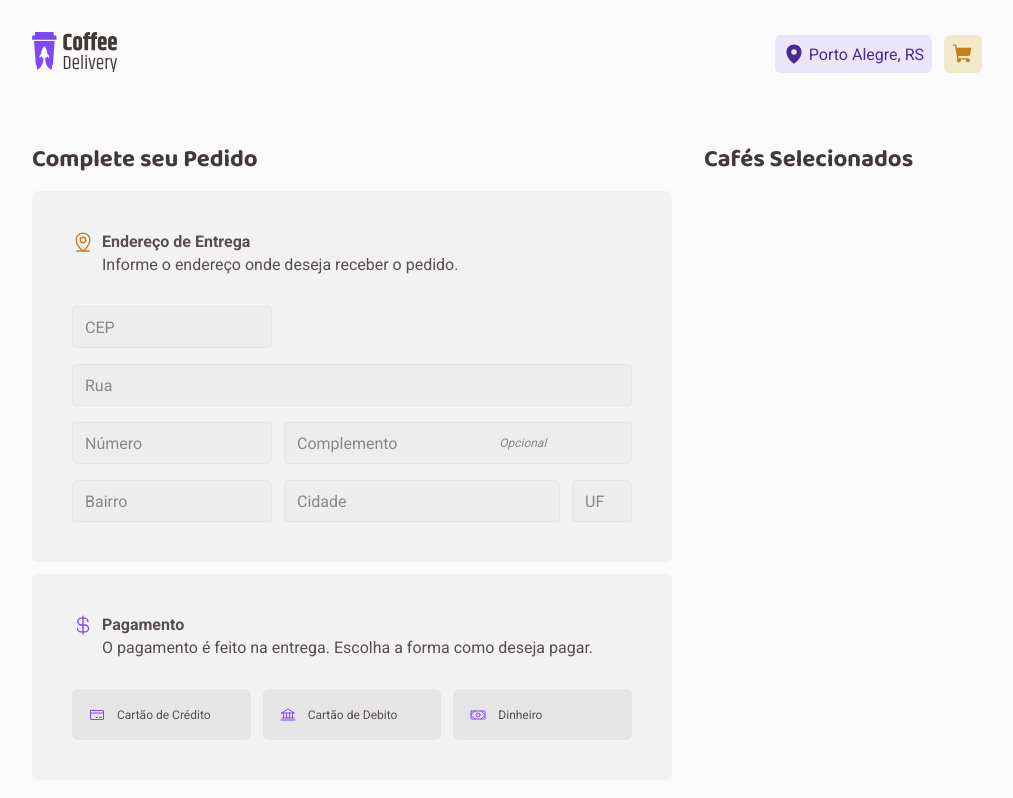
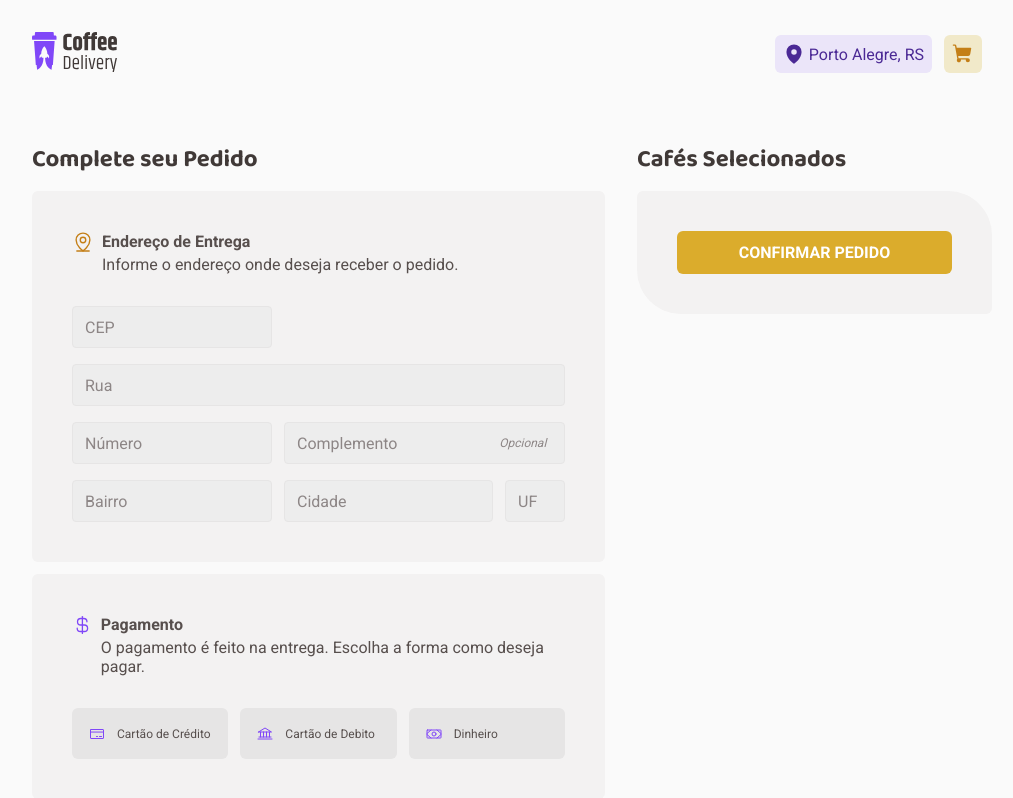
Before and after one commit to hbenvenutti/kaffee-lieferung, a React (Vite) app: page /checkout in a window 1280 px wide. Shown: the top 798 px of the page, without its empty margins (128-1141 px from the left). Built offline with nearby package versions, Linux system fonts and the light colour scheme.

Commit message:
feat(cart): implementado parcialmente o cart na página de checkout
As principais funcionalidades foram implementadas, faltam detalhes de estilização e componentes do
cart.

```diff
--- /dev/null
+++ b/src/pages/checkout/components/cart-card/index.tsx
@@ -0,0 +1,27 @@
+import { Fragment } from 'react';
+
+import { useCart } from '../../../../shared/hooks/cart-context';
+import { CartItem } from '../cart-item';
+
+import { Container } from './styles';
+
+import type { ReactElement } from 'react';
+
+// * ------------------------------------------------------------------------------------------ * //
+
+export const CartCard = (): ReactElement => {
+  const { cart } = useCart();
+
+  return (
+    <Container>
+      {cart.map(item => (
+        <Fragment key={item.title}>
+          <CartItem item={item} />
+          <hr />
+        </Fragment>
+      ))}
+
+      <button>CONFIRMAR PEDIDO</button>
+    </Container>
+  );
+};
--- /dev/null
+++ b/src/pages/checkout/components/cart-card/styles.ts
@@ -0,0 +1,24 @@
+import styled from 'styled-components';
+
+import { cardBase } from '../styles';
+
+// * ------------------------------------------------------------------------------------------ * //
+
+export const Container = styled(cardBase)`
+  border-radius: 0.375rem 2.75rem;
+  gap: 1.5rem;
+
+  hr {
+    border: solid 1px ${props => props.theme['button']};
+  }
+
+  > button {
+    width: 100%;
+    color: ${props => props.theme['confirmation_button_text']};
+    background-color: ${props => props.theme['secondary2']};
+
+    padding: 0.75rem 0.5rem;
+    border-radius: 6px;
+    font-weight: 700;
+  }
+`;
--- /dev/null
+++ b/src/pages/checkout/components/cart-item/index.tsx
@@ -0,0 +1,74 @@
+import { Minus, Plus, Trash } from 'phosphor-react';
+
+import { formatPrice } from '../../../../shared/utils/format-price';
+import { useCart } from '../../../../shared/hooks/cart-context';
+
+import { Container } from './styles';
+
+import type { ReactElement } from 'react';
+import type { CartItemProps } from '../../@types';
+
+// * ------------------------------------------------------------------------------------------ * //
+
+export const CartItem = ({ item, ..._props }: CartItemProps): ReactElement => {
+  // *** --- Props -------------------------------------------------------------------------- *** //
+  const { title, imageUrl, quantity, total } = item;
+
+  // *** --- Contexts ----------------------------------------------------------------------- *** //
+  const { handleChangeQuantityOfItem, handleItemRemovalFromCart } = useCart();
+
+  // *** --- Functions ---------------------------------------------------------------------- *** //
+  const addOneToItemCounter = (): void => {
+    const newQuantity = quantity + 1;
+
+    handleChangeQuantityOfItem(item, newQuantity);
+  };
+
+  // -------------------------------------------------------------------------------------------- //
+
+  const subtractOneFromItemCounter = (): void => {
+    const newQuantity = quantity - 1;
+
+    handleChangeQuantityOfItem(item, newQuantity);
+  };
+
+  // *** --- TSX ---------------------------------------------------------------------------- *** //
+  return (
+    <Container>
+      <div className="info-container">
+        <img src={imageUrl} />
+
+        <div className="info">
+          <h4>{title}</h4>
+
+          <div className="buttons-container">
+            <div className="counter-buttons-container">
+              <button
+                className="counter-button"
+                onClick={subtractOneFromItemCounter}
+              >
+                <Minus weight="fill" />
+              </button>
+
+              <span>{quantity}</span>
+
+              <button
+                className="counter-button"
+                onClick={addOneToItemCounter}
+              >
+                <Plus weight="fill" />
+              </button>
+            </div>
+
+            <button onClick={() => handleItemRemovalFromCart(item)}>
+              <Trash />
+              REMOVER
+            </button>
+          </div>
+        </div>
+      </div>
+
+      <strong>{formatPrice(total)}</strong>
+    </Container>
+  );
+};
--- /dev/null
+++ b/src/pages/checkout/components/cart-item/styles.ts
@@ -0,0 +1,71 @@
+import styled from 'styled-components';
+
+// * ------------------------------------------------------------------------------------------ * //
+
+export const Container = styled.div`
+  display: flex;
+  justify-content: space-between;
+  align-items: flex-start;
+
+  width: 100%;
+  height: 5rem;
+  padding: 0.5rem 0.25rem;
+
+  img {
+    width: 4rem;
+    height: 4rem;
+  }
+
+  h4 {
+    font-weight: 400;
+    line-height: 1.3;
+    color: ${props => props.theme['subtitle']};
+  }
+
+  svg {
+    width: 0.875rem;
+    height: auto;
+    fill: ${props => props.theme['primary2']};
+    background: transparent;
+  }
+
+  .buttons-container {
+    display: flex;
+    justify-content: space-between;
+  }
+
+  .counter-button {
+    background-color: transparent;
+  }
+
+  .counter-buttons-container {
+    display: flex;
+    gap: 0.25rem;
+    padding: 0.5rem;
+    border-radius: 6px;
+    background-color: ${props => props.theme['button']};
+
+    span {
+      display: flex;
+      width: 1.25rem;
+      justify-content: center;
+      line-height: 1.3;
+    }
+  }
+
+  .info {
+    display: flex;
+    flex-direction: column;
+    justify-content: left;
+    gap: 0.5rem;
+
+    width: 10.687rem;
+  }
+
+  .info-container {
+    display: flex;
+    gap: 1.25rem;
+    justify-content: space-between;
+    align-items: center;
+  }
+`;
--- a/src/pages/checkout/index.tsx
+++ b/src/pages/checkout/index.tsx
@@ -1,6 +1,7 @@
 import { AddressCard } from './components/address-card';
 import { PaymentCard } from './components/payment-card';
 import { Container } from './styles';
+import { CartCard } from './components/cart-card';
 
 import type { ReactElement } from '../../@types';
 
@@ -9,7 +10,6 @@ import type { ReactElement } from '../../@types';
 export const Checkout = (): ReactElement => {
   // *** --- TSX ---------------------------------------------------------------------------- *** //
   return (
-    <main>
     <Container>
       <div className="column-left">
         <h2>Complete seu Pedido</h2>
@@ -22,9 +22,9 @@ export const Checkout = (): ReactElement => {
 
       <div className="column-right">
         <h2>Cafés Selecionados</h2>
+        <CartCard />
       </div>
       {/*// --- End of column-right ---------------------------------------------------------- */}
     </Container>
-    </main>
   );
 };
--- a/src/pages/checkout/styles.ts
+++ b/src/pages/checkout/styles.ts
@@ -16,5 +16,9 @@ export const Container = styled.main`
   }
 
   .column-right {
+    display: flex;
+    gap: 0.75rem;
+    flex-direction: column;
+    width: 28rem;
   }
 `;
```
Also changed, not shown: src/pages/checkout/@types/index.d.ts (+7 -0 lines). Lines whose indentation alone changed are shown as unchanged.
